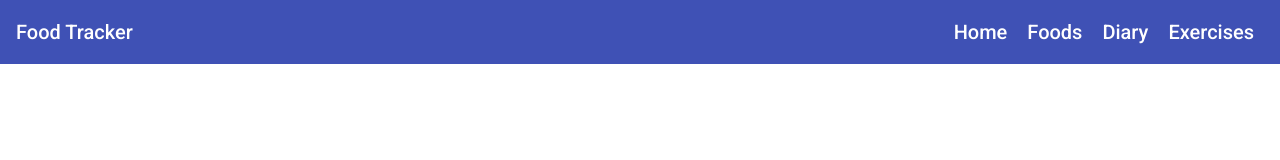
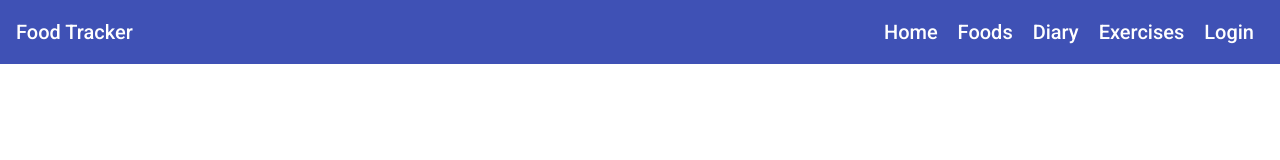
Before and after one commit to TomaszSokalski/diet-tracker, an Angular app: page /home in a window 1280 px wide. Shown: the top 160 px of the page. Built offline with nearby package versions, Linux system fonts and the light colour scheme.

Commit message:
initial login

```diff
--- a/src/app/app-routing.module.ts
+++ b/src/app/app-routing.module.ts
@@ -1,6 +1,7 @@
 import { CUSTOM_ELEMENTS_SCHEMA, NgModule } from '@angular/core';
 import { RouterModule, Routes } from '@angular/router';
 import { AuthGuard } from './shared/auth/auth.guard';
+import { LoginComponent } from './shared/auth/components/login/login.component';
 import { PageNotFoundComponent } from './shared/components/page-not-found/page-not-found.component';
 
 const routes: Routes = [
@@ -31,6 +32,10 @@ const routes: Routes = [
     loadChildren: () =>
       import('./views/home/home.module').then((m) => m.HomeModule),
   },
+  {
+    path: 'login',
+    component: LoginComponent,
+  },
   { path: '**', component: PageNotFoundComponent },
 ];
 
--- a/src/app/shared/components/navbar/navbar.component.html
+++ b/src/app/shared/components/navbar/navbar.component.html
@@ -24,7 +24,7 @@
           <mat-icon>menu</mat-icon>
         </button>
       </div>
-      <div>
+      <div routerLink="/home">
         {{ title | titlecase }}
       </div>
         <ul class="navigation-items wrapper">
@@ -48,6 +48,11 @@
               menuItems[3] | titlecase
             }}</a>
           </li>
+          <li>
+            <a routerLink="/login" routerLinkActive="active">{{
+              menuItems[4] | titlecase
+            }}</a>
+          </li>
         </ul>
     </mat-toolbar>
   </mat-sidenav-content>
--- a/src/app/shared/components/navbar/navbar.component.ts
+++ b/src/app/shared/components/navbar/navbar.component.ts
@@ -6,7 +6,6 @@ import { Component } from '@angular/core';
   styleUrls: ['./navbar.component.scss'],
 })
 export class NavbarComponent {
-  openSidenav = false;
-  title = 'food tracker';
-  menuItems: string[] = ['home', 'foods', 'diary', 'exercises'];
+  title = 'Food Tracker';
+  menuItems: string[] = ['home', 'foods', 'diary', 'exercises', 'login'];
 }
```
